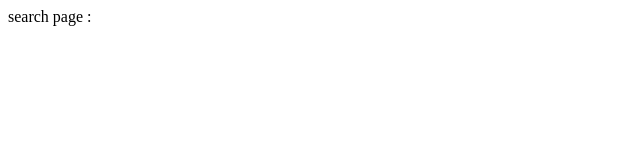
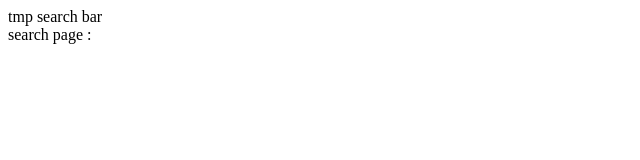
Before and after one commit to AppKim/learn-react, a Next.js app in the folder next.js/onebite-next/app-router-version/: page /search in a window 1280 px wide. Shown: the top 160 px of the page, without its empty margins (0-640 px from the left). Built offline with nearby package versions, Linux system fonts and the light colour scheme.

Commit message:
add: route group

```diff
--- /dev/null
+++ b/next.js/onebite-next/app-router-version/src/app/(with-searchbar)/layout.tsx
@@ -0,0 +1,10 @@
+import { ReactNode } from "react";
+
+export default function Layout({ children }: { children: ReactNode }) {
+  return (
+    <div>
+      <div>tmp search bar</div>
+      {children}
+    </div>
+  );
+}
--- a/next.js/onebite-next/app-router-version/src/app/search/page.tsx
+++ b/next.js/onebite-next/app-router-version/src/app/(with-searchbar)/search/page.tsx
@@ -1,7 +1,7 @@
 export default async function Page({
   searchParams,
 }: {
-  searchParams: Promise<{ q: string }>;
+  searchParams: Promise<{ q?: string }>;
 }) {
   const { q } = await searchParams;
   return <div>search page : {q}</div>;
```
Also changed, not shown: next.js/onebite-next/app-router-version/src/app/(with-searchbar)/page.module.css (added), next.js/onebite-next/app-router-version/src/app/(with-searchbar)/page.tsx (renamed from next.js/onebite-next/app-router-version/src/app/page.tsx).
